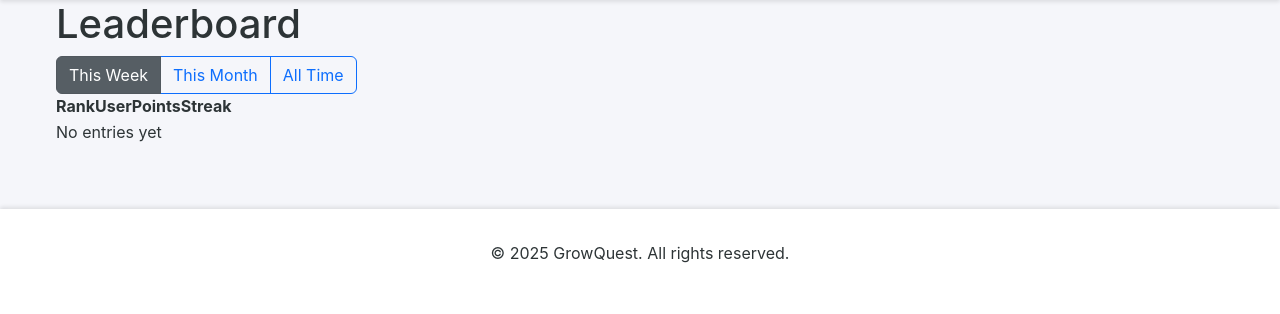
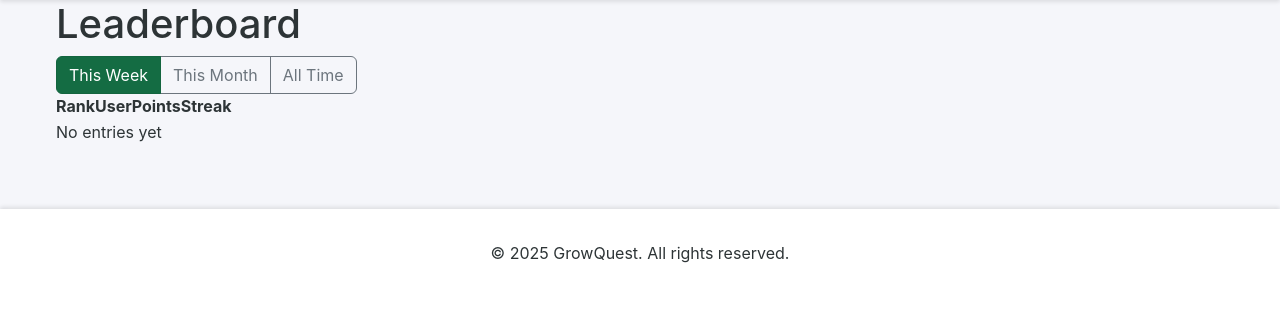
Before and after one commit to DanielOsuoha/SWE_project, a Django app: page /leaderboard/ in a window 1280 px wide. Shown: the part 60-374 px from the top of the page. Run offline with Django 5.2, Linux system fonts and the light colour scheme.

Commit message:
modified templates

```diff
--- a/gamified_improvement/templates/core/leaderboard.html
+++ b/gamified_improvement/templates/core/leaderboard.html
@@ -9,9 +9,9 @@
 
     <div class="leaderboard-card">
         <div class="btn-group" role="group" aria-label="Time filter">
-            <button type="button" class="button btn btn-secondary active">This Week</button>
-            <button type="button" class="btn btn-outline-primary button">This Month</button>
-            <button type="button" class="btn btn-outline-primary button">All Time</button>
+            <button type="button" class="button btn btn-success active">This Week</button>
+            <button type="button" class="btn btn-outline-secondary button">This Month</button>
+            <button type="button" class="btn btn-outline-secondary button">All Time</button>
         </div>
 
         <div class="leaderboard-table">
```
